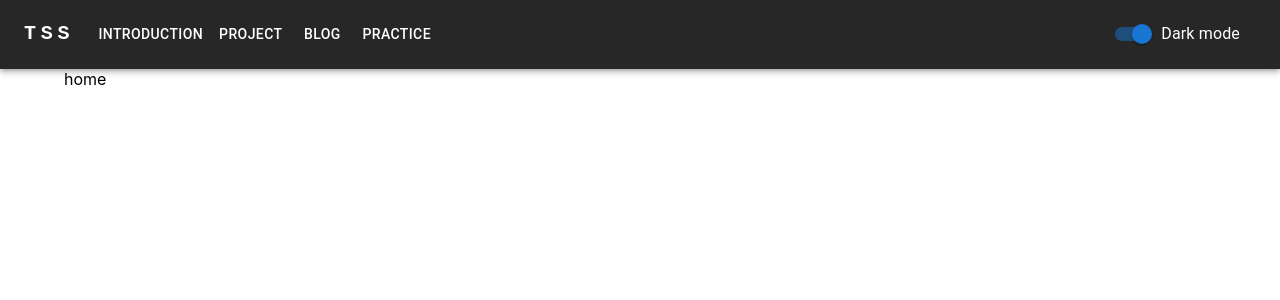
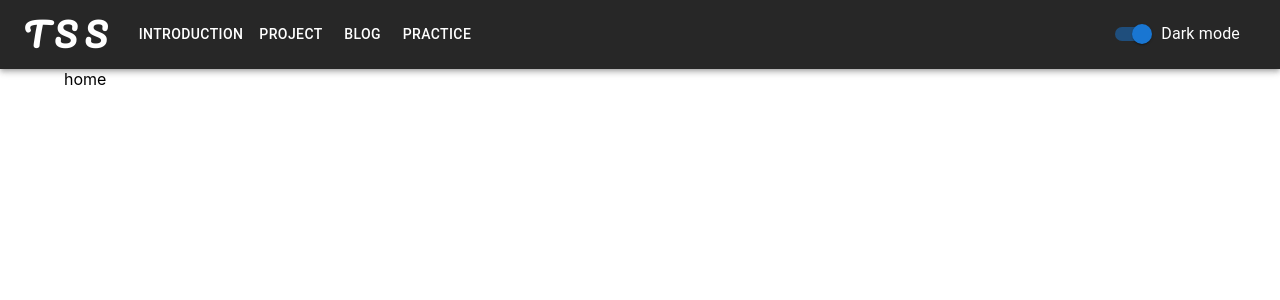
Before and after one commit to 2je0/TSS-react-study, a React (Create React App) app in the folder tss-project/: page / in a window 1280 px wide. Shown: the top 300 px of the page. Built offline with nearby package versions, Linux system fonts and the light colour scheme.

Commit message:
style(navigation bar): 글씨체 pacifico로 변경

```diff
--- a/tss-project/public/index.html
+++ b/tss-project/public/index.html
@@ -3,6 +3,10 @@
   <head>
     <meta charset="utf-8" />
     <link rel="icon" href="%PUBLIC_URL%/favicon.ico" />
+    <link
+      href="https://fonts.googleapis.com/css2?family=Pacifico&display=swap"
+      rel="stylesheet"
+    />
     <meta name="viewport" content="width=device-width, initial-scale=1" />
     <meta name="theme-color" content="#000000" />
     <meta
--- a/tss-project/src/App.js
+++ b/tss-project/src/App.js
@@ -1,6 +1,7 @@
 import { Route, Switch } from "react-router-dom";
 import Layout from "./Layout/Layout";
 export const pages = ["introduction", "project", "blog", "practice"];
+
 function App() {
   return (
     <Layout>
--- a/tss-project/src/Layout/Layout.jsx
+++ b/tss-project/src/Layout/Layout.jsx
@@ -2,11 +2,22 @@ import React from "react";
 import styled from "styled-components";
 import ResponsiveAppBar from "./ResponsiveAppBar";
 import Container from "@mui/material/Container";
+import { createTheme, ThemeProvider } from "@mui/material";
+const darkTheme = createTheme({
+  palette: {
+    mode: "dark",
+    primary: {
+      main: "#1976d2",
+    },
+  },
+});
 const Layout = (props) => {
   return (
     <LayoutContainer>
-      <ResponsiveAppBar />
-      <Container>{props.children}</Container>
+      <ThemeProvider theme={darkTheme}>
+        <ResponsiveAppBar />
+        <Container>{props.children}</Container>
+      </ThemeProvider>
     </LayoutContainer>
   );
 };
--- a/tss-project/src/Layout/ResponsiveAppBar.jsx
+++ b/tss-project/src/Layout/ResponsiveAppBar.jsx
@@ -11,13 +11,7 @@ import Container from "@mui/material/Container";
 import Button from "@mui/material/Button";
 import MenuItem from "@mui/material/MenuItem";
 import { useHistory } from "react-router-dom";
-import {
-  createTheme,
-  FormControlLabel,
-  FormGroup,
-  Switch,
-  ThemeProvider,
-} from "@mui/material";
+import { FormControlLabel, FormGroup, Switch } from "@mui/material";
 // import AdbIcon from "@mui/icons-material/Adb";
 import { pages } from "../App";
 // const settings = ["Profile", "Account", "Dashboard", "Logout"];
@@ -40,32 +34,24 @@ const ResponsiveAppBar = () => {
   //   const handleCloseUserMenu = () => {
   //     setAnchorElUser(null);
   //   };
-  const darkTheme = createTheme({
-    palette: {
-      mode: "dark",
-      primary: {
-        main: "#1976d2",
-      },
-    },
-  });
   const history = useHistory();
   const [isdarkTheme, setIsDarkTheme] = React.useState(false);
   return (
-    <ThemeProvider theme={darkTheme}>
     <AppBar position='static' enableColorOnDark={isdarkTheme}>
       <Container maxWidth='xl'>
         <Toolbar disableGutters>
           {/* <AdbIcon sx={{ display: { xs: "none", md: "flex" }, mr: 1 }} /> */}
           <Typography
-              variant='h6'
+            variant='h5'
             noWrap
             component='a'
             sx={{
               mr: 2,
               display: { xs: "none", md: "flex" },
-                fontFamily: "monospace",
-                fontWeight: 700,
-                letterSpacing: ".3rem",
+              fontFamily: "Pacifico",
+              fontWeight: 900,
+              fontSize: "2rem",
+              letterSpacing: ".5rem",
               color: "inherit",
               textDecoration: "none",
             }}
@@ -157,7 +143,6 @@ const ResponsiveAppBar = () => {
         </Toolbar>
       </Container>
     </AppBar>
-    </ThemeProvider>
   );
 };
 export default ResponsiveAppBar;
```
Lines whose indentation alone changed are shown as unchanged.
